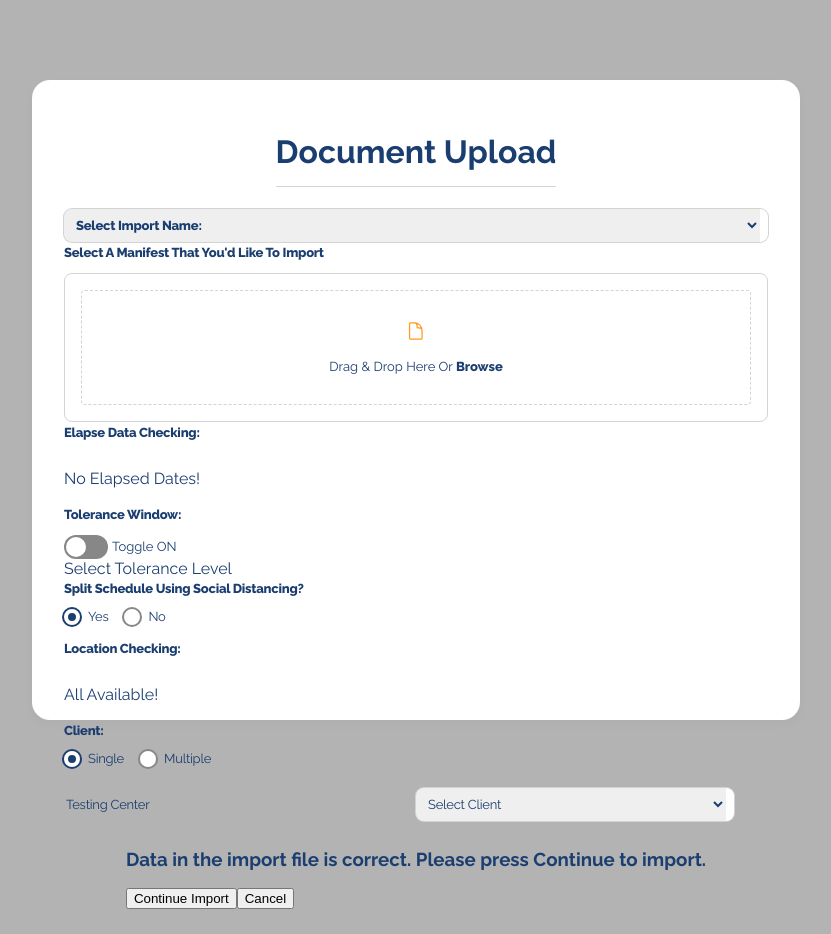
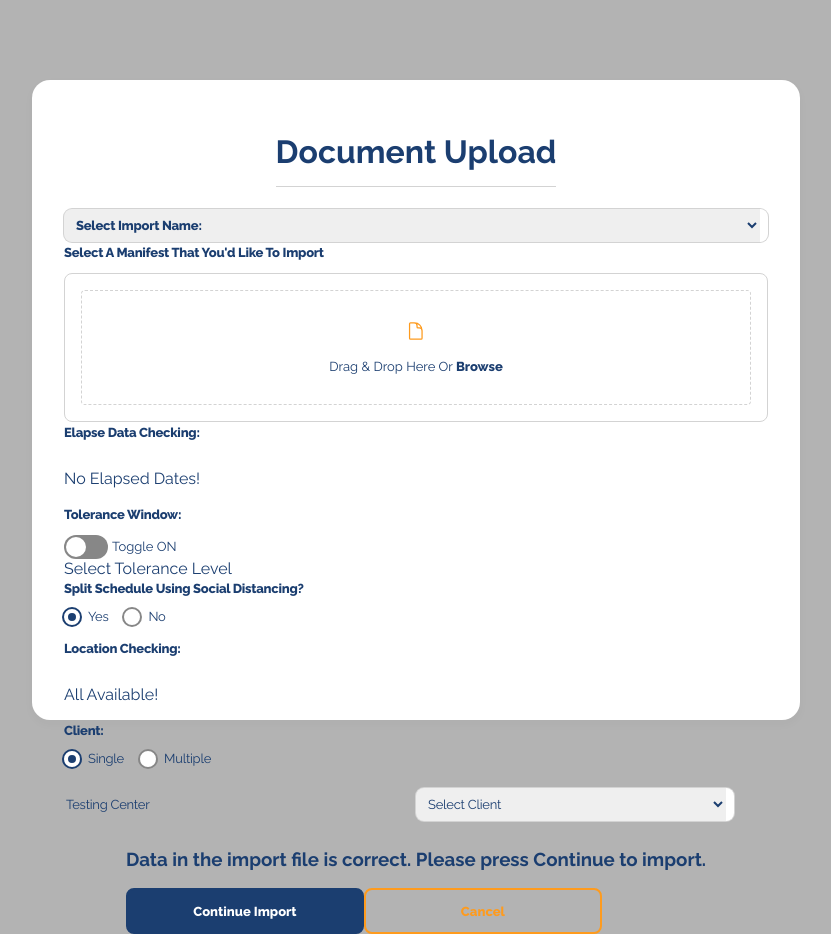
Before and after one commit to rosslibby/skyhop-assessment, a React (Create React App) app: page / in a window 1280 px wide. Shown: the whole page, without its empty margins (224-1055 px from the left). Before the commit the page ends 909 px from the top, so only its background shows below. Built offline with nearby package versions, Linux system fonts and the light colour scheme.

Commit message:
implemented Button component in Card footer

```diff
--- a/src/components/card/index.tsx
+++ b/src/components/card/index.tsx
@@ -2,6 +2,7 @@ import styles from './card.module.css'
 import { ReactNode } from 'react'
 import Header from './header'
 import Footer from './footer'
+import { Button } from 'components/buttons'
 
 type Action = {
   label: string
@@ -39,10 +40,10 @@ export default function Card({
         )}
         <div className={styles.footerButtons}>
           {action && (
-            <button onClick={action.onClick}>{action?.label}</button>
+            <Button onClick={action.onClick}>{action?.label}</Button>
           )}
           {dismiss && (
-            <button onClick={dismiss.onClick}>{dismiss?.label}</button>
+            <Button primary={false} onClick={dismiss.onClick}>{dismiss?.label}</Button>
           )}
         </div>
       </Footer>
```
